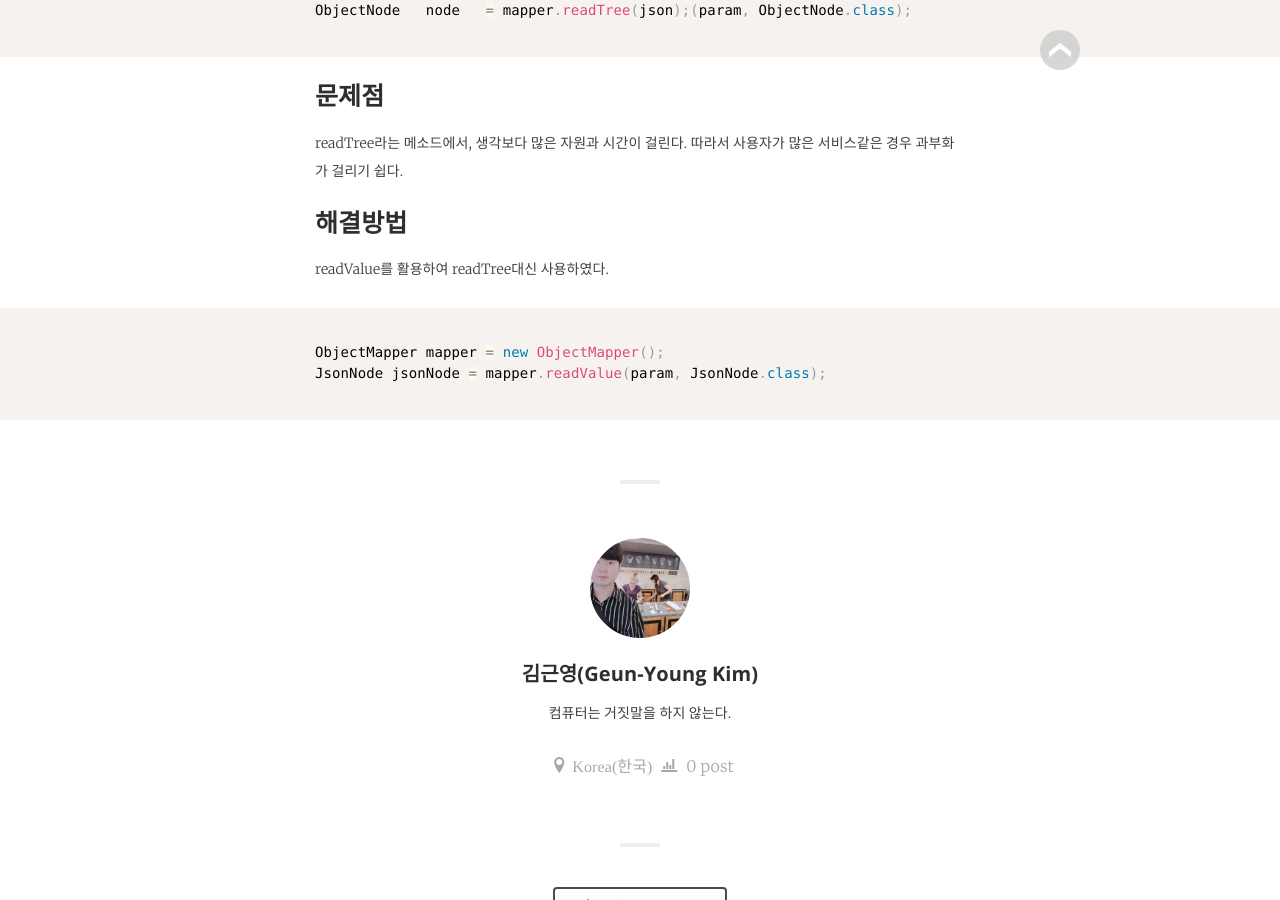
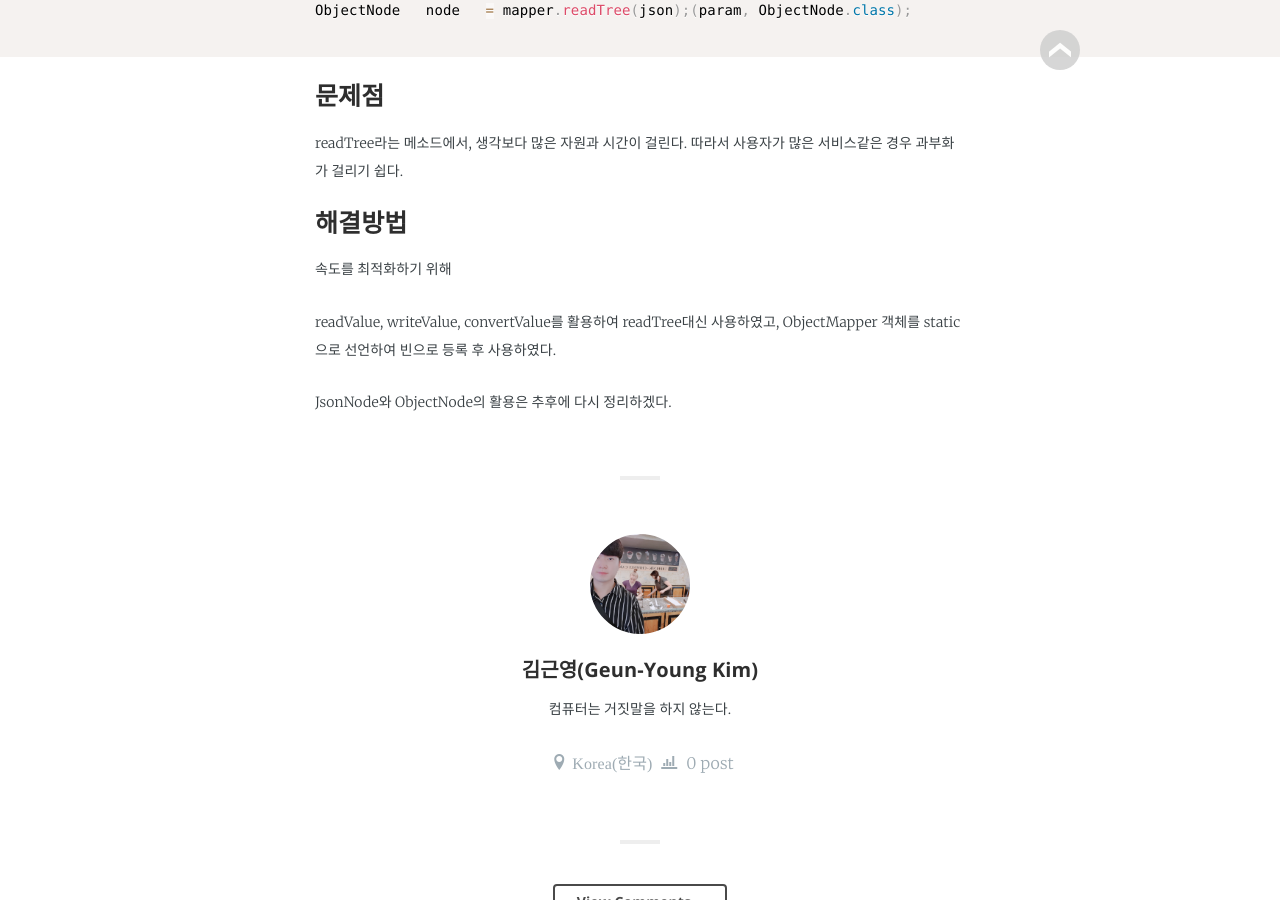
Before and after one commit to jwillmer/jekyllDecent, a Jekyll site: the page built from _posts/2019-06-19-JsonNode.md, in a window 1280 px wide and 900 px high, scrolled down 768 px. Built offline with Jekyll 4.4.1, drawn with Linux system fonts in a browser that asks for light colours; some web fonts are replaced.

Commit message:
Update 2019-06-19-JsonNode.md

````diff
--- a/_posts/2019-06-19-JsonNode.md
+++ b/_posts/2019-06-19-JsonNode.md
@@ -31,11 +31,9 @@ readTree라는 메소드에서, 생각보다 많은 자원과 시간이 걸린
 
 ### 해결방법
 
-readValue를 활용하여 readTree대신 사용하였다.
+속도를 최적화하기 위해
 
-```java
+readValue, writeValue, convertValue를 활용하여 readTree대신 사용하였고,
+ObjectMapper 객체를 static으로 선언하여 빈으로 등록 후 사용하였다.
 
-ObjectMapper mapper = new ObjectMapper();
-JsonNode jsonNode = mapper.readValue(param, JsonNode.class);
-
- ```
+JsonNode와 ObjectNode의 활용은 추후에 다시 정리하겠다.
````
